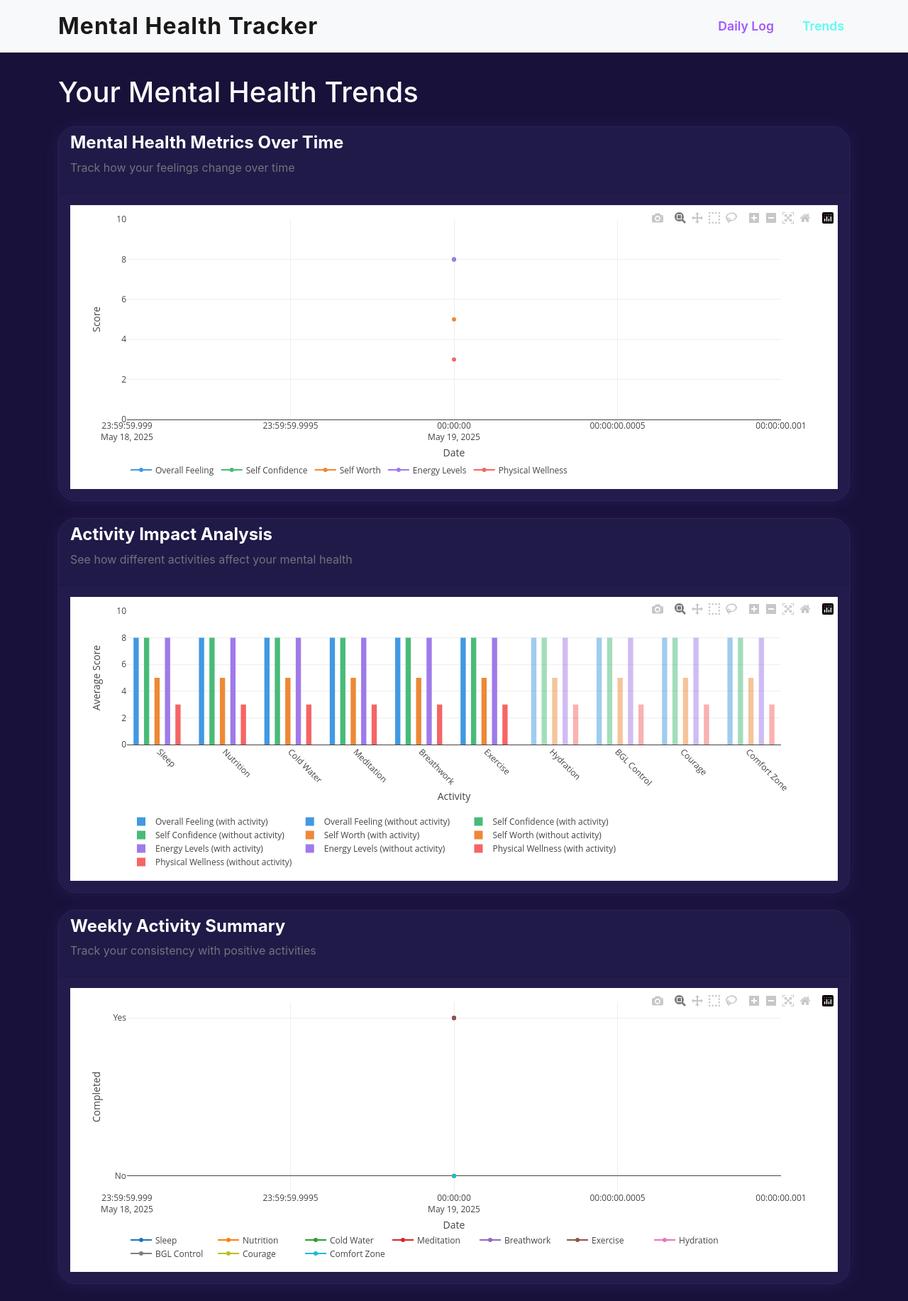
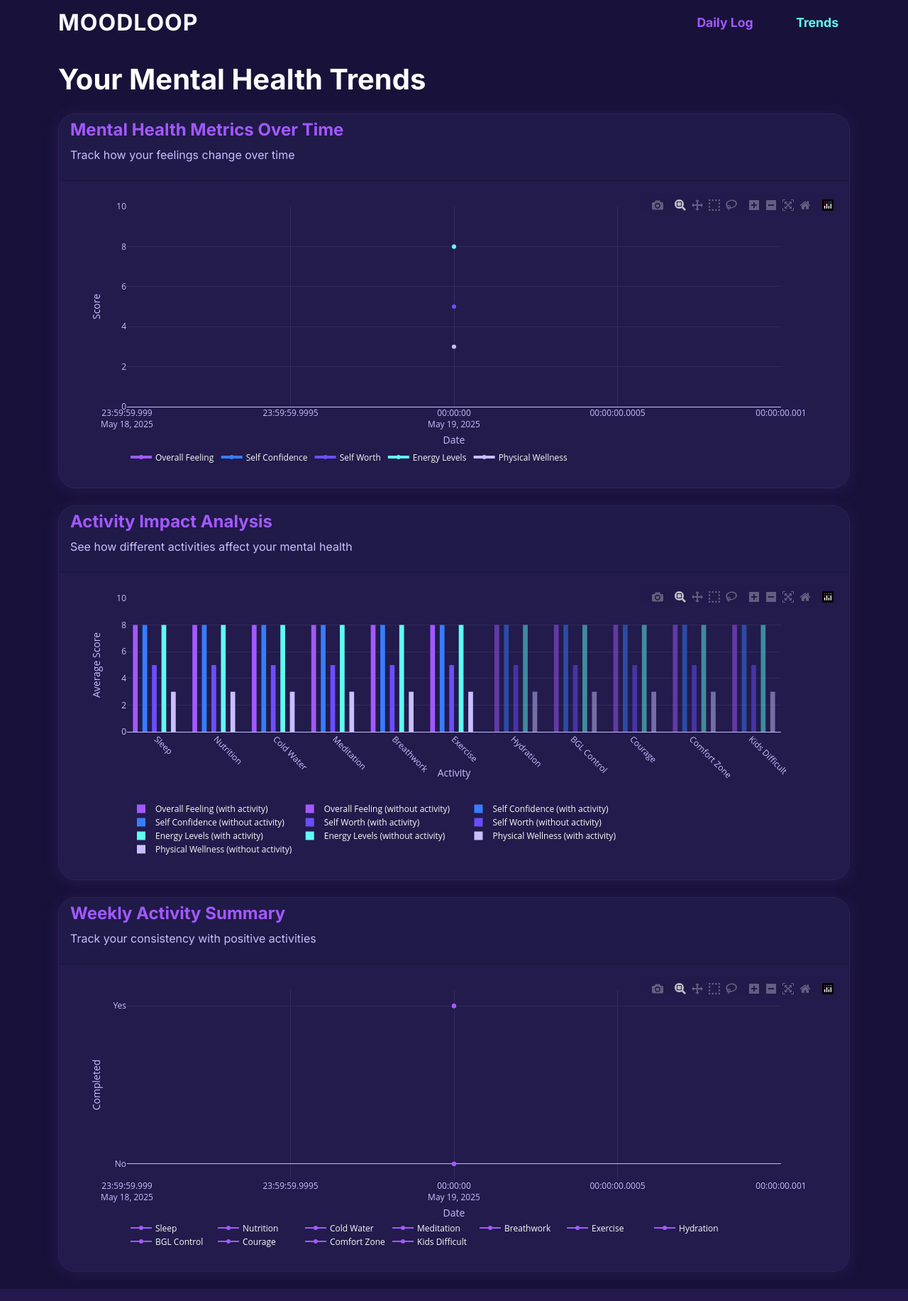
Before and after one commit to henrykozak/mental_health_tracker, a Flask app: page /trends in a window 1280 px wide. Shown: the whole page at 71% size. Run offline with Flask 2, Linux system fonts and the light colour scheme; data comes from the database, SQL or seed files in the repository; some libraries are stand-ins or nearby versions.

Commit message:
UI: dark theme for trends, accent labels, notes placeholder, save log feedback

```diff
--- a/static/css/style.css
+++ b/static/css/style.css
@@ -206,3 +206,5 @@ input[type="checkbox"].form-check-input {
         padding: 0.7rem 1.2rem;
     }
 }
+
+.accent-label { color: #C8BFFF !important; font-weight: 500; }
--- a/templates/trends.html
+++ b/templates/trends.html
@@ -4,24 +4,33 @@
     <meta charset="UTF-8">
     <meta name="viewport" content="width=device-width, initial-scale=1.0">
     <title>Mental Health Tracker - Trends</title>
+    <link href="https://fonts.googleapis.com/css2?family=Inter:wght@400;700&display=swap" rel="stylesheet">
     <link href="https://cdn.jsdelivr.net/npm/bootstrap@5.1.3/dist/css/bootstrap.min.css" rel="stylesheet">
     <link rel="stylesheet" href="{{ url_for('static', filename='css/style.css') }}">
     <script src="https://cdn.plot.ly/plotly-latest.min.js"></script>
+    <style>
+        body { background: #18123A; color: #F9FAFB; font-family: 'Inter', sans-serif; }
+        .card { background: #221B4B; border-radius: 24px; border: 1.5px solid #2D225A; box-shadow: 0 2px 24px rgba(162,89,255,0.10); }
+        h1, h2, h3 { color: #fff; font-weight: 700; }
+        .card-header h3 { color: #A259FF; }
+        .text-muted, .card-header p, .card-header .text-muted { color: #C8BFFF !important; }
+        .navbar, .navbar-brand { background: #18123A !important; color: #F9FAFB !important; }
+        .nav-link { color: #A259FF !important; }
+        .nav-link.active, .nav-link:hover { color: #5FFBF1 !important; }
+    </style>
 </head>
 <body>
-    <nav class="navbar navbar-expand-lg navbar-light bg-light">
-        <div class="container">
-            <a class="navbar-brand" href="/">Mental Health Tracker</a>
-            <div class="navbar-nav">
-                <a class="nav-link" href="/">Daily Log</a>
-                <a class="nav-link active" href="/trends">Trends</a>
+    <nav class="navbar navbar-expand-lg navbar-light bg-white mb-4">
+        <div class="container d-flex justify-content-between align-items-center">
+            <span class="navbar-brand mb-0 h1" style="font-weight: 700; letter-spacing: 1px; font-size: 2rem;">MOODLOOP</span>
+            <div>
+                <a class="nav-link d-inline fw-bold" href="/">Daily Log</a>
+                <a class="nav-link d-inline fw-bold active" href="/trends">Trends</a>
             </div>
         </div>
     </nav>
-
     <div class="container mt-4">
         <h1 class="mb-4">Your Mental Health Trends</h1>
-
         <div class="card mb-4">
             <div class="card-header">
                 <h3>Mental Health Metrics Over Time</h3>
@@ -31,7 +40,6 @@
                 <div id="metricsChart" style="height: 400px;"></div>
             </div>
         </div>
-
         <div class="card mb-4">
             <div class="card-header">
                 <h3>Activity Impact Analysis</h3>
@@ -41,7 +49,6 @@
                 <div id="activityImpactChart" style="height: 400px;"></div>
             </div>
         </div>
-
         <div class="card mb-4">
             <div class="card-header">
                 <h3>Weekly Activity Summary</h3>
@@ -52,7 +59,6 @@
             </div>
         </div>
     </div>
-
     <script src="https://cdn.jsdelivr.net/npm/bootstrap@5.1.3/dist/js/bootstrap.bundle.min.js"></script>
     <script>
         // Fetch and display trends
@@ -69,11 +75,11 @@
 
             // Mental Health Metrics Over Time
             const metrics = [
-                {name: 'Overall Feeling', key: 'overall_feeling', color: '#4299e1'},
-                {name: 'Self Confidence', key: 'self_confidence', color: '#48bb78'},
-                {name: 'Self Worth', key: 'self_worth', color: '#ed8936'},
-                {name: 'Energy Levels', key: 'energy_levels', color: '#9f7aea'},
-                {name: 'Physical Wellness', key: 'physical_wellness', color: '#f56565'}
+                {name: 'Overall Feeling', key: 'overall_feeling', color: '#A259FF'},
+                {name: 'Self Confidence', key: 'self_confidence', color: '#377DFF'},
+                {name: 'Self Worth', key: 'self_worth', color: '#6B4EFF'},
+                {name: 'Energy Levels', key: 'energy_levels', color: '#5FFBF1'},
+                {name: 'Physical Wellness', key: 'physical_wellness', color: '#C8BFFF'}
             ];
 
             const metricTraces = metrics.map(metric => ({
@@ -82,13 +88,16 @@
                 type: 'scatter',
                 mode: 'lines+markers',
                 name: metric.name,
-                line: {color: metric.color}
+                line: {color: metric.color, width: 4}
             }));
 
             Plotly.newPlot('metricsChart', metricTraces, {
                 margin: {t: 20},
-                xaxis: {title: 'Date'},
-                yaxis: {title: 'Score', range: [0, 10]},
+                paper_bgcolor: '#221B4B',
+                plot_bgcolor: '#221B4B',
+                font: {color: '#F9FAFB'},
+                xaxis: {title: 'Date', color: '#C8BFFF'},
+                yaxis: {title: 'Score', range: [0, 10], color: '#C8BFFF'},
                 showlegend: true,
                 legend: {orientation: 'h', y: -0.2}
             });
@@ -96,7 +105,7 @@
             // Activity Impact Analysis
             const activities = [
                 'slept_well', 'ate_well', 'cold_water', 'meditated', 'breathwork',
-                'exercised', 'hydrated', 'bgl_control', 'displayed_courage', 'comfort_zone'
+                'exercised', 'hydrated', 'bgl_control', 'displayed_courage', 'comfort_zone', 'kids_difficult'
             ];
 
             const activityLabels = {
@@ -109,7 +118,8 @@
                 'hydrated': 'Hydration',
                 'bgl_control': 'BGL Control',
                 'displayed_courage': 'Courage',
-                'comfort_zone': 'Comfort Zone'
+                'comfort_zone': 'Comfort Zone',
+                'kids_difficult': 'Kids Difficult'
             };
 
             const activityImpact = activities.map(activity => {
@@ -157,9 +167,12 @@
 
             Plotly.newPlot('activityImpactChart', impactTraces, {
                 margin: {t: 20, b: 120},
+                paper_bgcolor: '#221B4B',
+                plot_bgcolor: '#221B4B',
+                font: {color: '#F9FAFB'},
                 barmode: 'group',
-                xaxis: {title: 'Activity', tickangle: 45},
-                yaxis: {title: 'Average Score', range: [0, 10]},
+                xaxis: {title: 'Activity', tickangle: 45, color: '#C8BFFF'},
+                yaxis: {title: 'Average Score', range: [0, 10], color: '#C8BFFF'},
                 showlegend: true,
                 legend: {orientation: 'h', y: -0.5}
             });
@@ -172,17 +185,21 @@
                 type: 'scatter',
                 mode: 'lines+markers',
                 name: activityLabels[activity],
-                line: {shape: 'hv'}
+                line: {shape: 'hv', color: '#A259FF'}
             }));
 
             Plotly.newPlot('weeklyActivityChart', weeklyActivityData, {
                 margin: {t: 20},
-                xaxis: {title: 'Date'},
+                paper_bgcolor: '#221B4B',
+                plot_bgcolor: '#221B4B',
+                font: {color: '#F9FAFB'},
+                xaxis: {title: 'Date', color: '#C8BFFF'},
                 yaxis: {
                     title: 'Completed',
                     range: [-0.1, 1.1],
                     ticktext: ['No', 'Yes'],
-                    tickvals: [0, 1]
+                    tickvals: [0, 1],
+                    color: '#C8BFFF'
                 },
                 showlegend: true,
                 legend: {orientation: 'h', y: -0.2}
```
Also changed, not shown: templates/index.html (+9 -4 lines).
